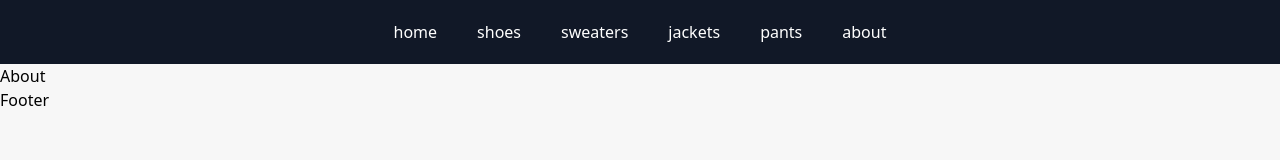
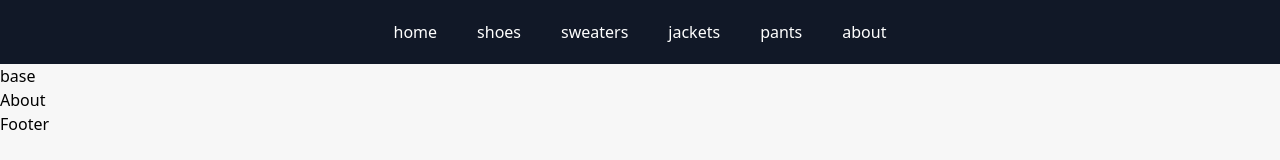
Before and after one commit to Alej212/Ecommerce-React-Frontend, a React (Vite) app: page /about in a window 1280 px wide. Shown: the top 160 px of the page. Built offline with nearby package versions, Linux system fonts and the light colour scheme.

Commit message:
fixed about view error

```diff
--- a/src/components/AboutComponents/base.tsx
+++ b/src/components/AboutComponents/base.tsx
@@ -1,5 +1,3 @@
-import React from 'react'
-
 export default function base() {
   return <div>base</div>
 }
--- a/src/views/AboutView.tsx
+++ b/src/views/AboutView.tsx
@@ -1,3 +1,10 @@
+import Base from '../components/AboutComponents/base'
+
 export default function About() {
-  return <div>About</div>
+  return (
+    <>
+      <Base />
+      <div>About</div>
+    </>
+  )
 }
```
